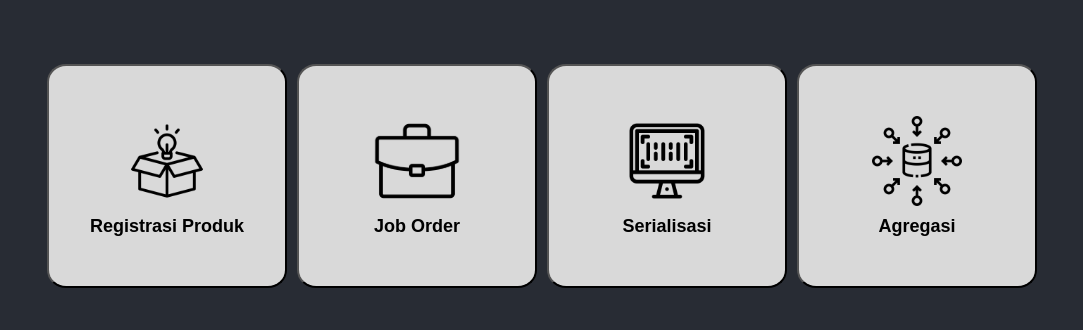
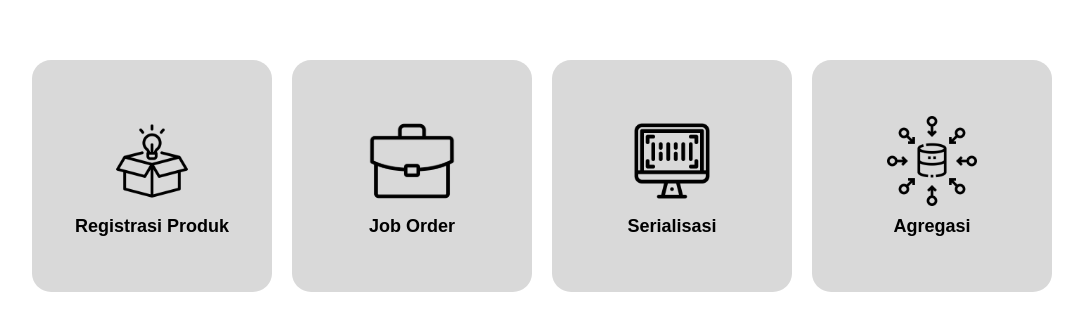
Before and after one commit to KevinDallian/QRCode, a React (Create React App) app: page / in a window 1280 px wide. Shown: the part 224-554 px from the top of the page, without its empty margins (98-1181 px from the left). Built offline with nearby package versions, Linux system fonts and the light colour scheme.

Commit message:
added animation for button presses

```diff
--- a/src/App.css
+++ b/src/App.css
@@ -15,7 +15,6 @@
 }
 
 .App-header {
-  background-color: #282c34;
   min-height: 100vh;
   display: flex;
   flex-direction: row;
--- a/src/Components/DisplayButton/DisplayButton.css
+++ b/src/Components/DisplayButton/DisplayButton.css
@@ -1,14 +1,22 @@
 .displayBtn {
-    margin: 5px;
+    margin: 10px;
     width: 30vh;
-    height: 28vh;
+    height: 29vh;
     border-radius: 8%;
     background-color: #D9D9D9;
-
+    border: 0;
     display: flex;
     justify-content: center;
     align-items: center;
     flex-direction: column;
+}
+
+.displayBtn:hover {
+    cursor: pointer;
+}
+
+.displayBtn:active {
+    background-color: #a9a9a9;
 }
 
 .image {
```
